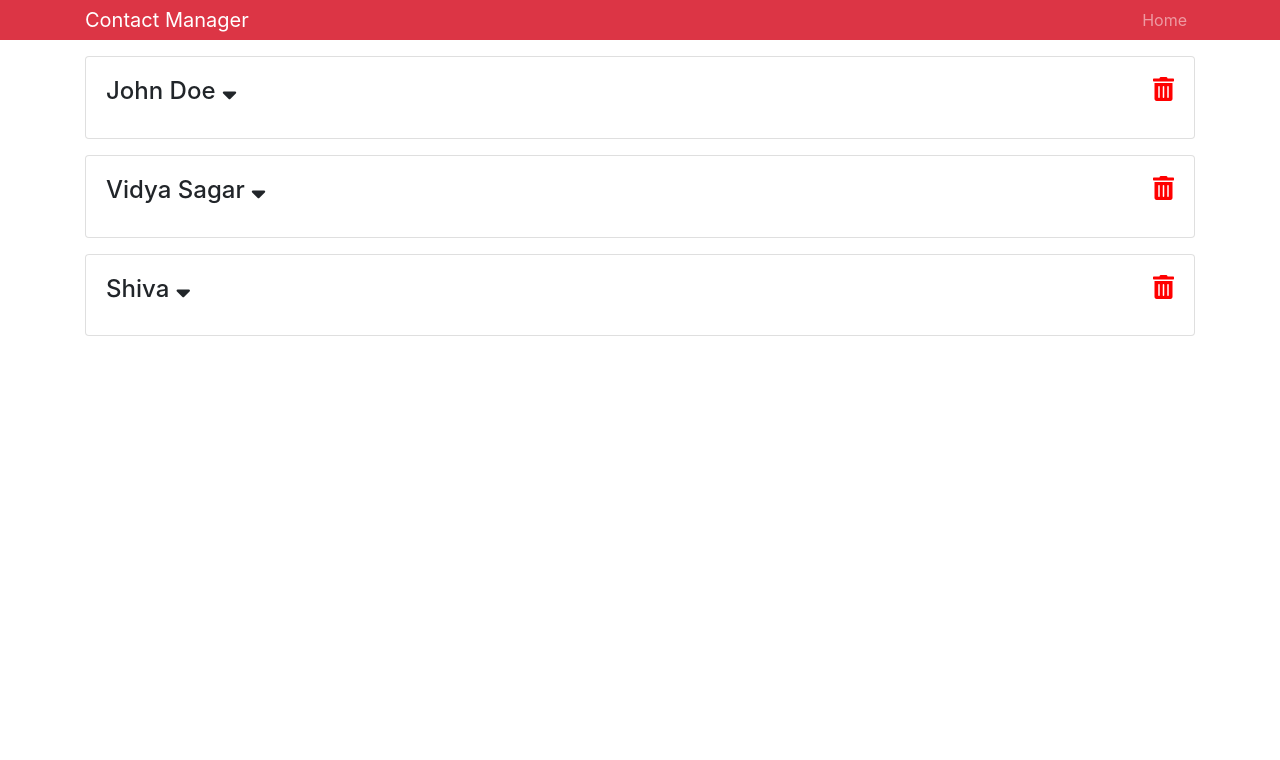
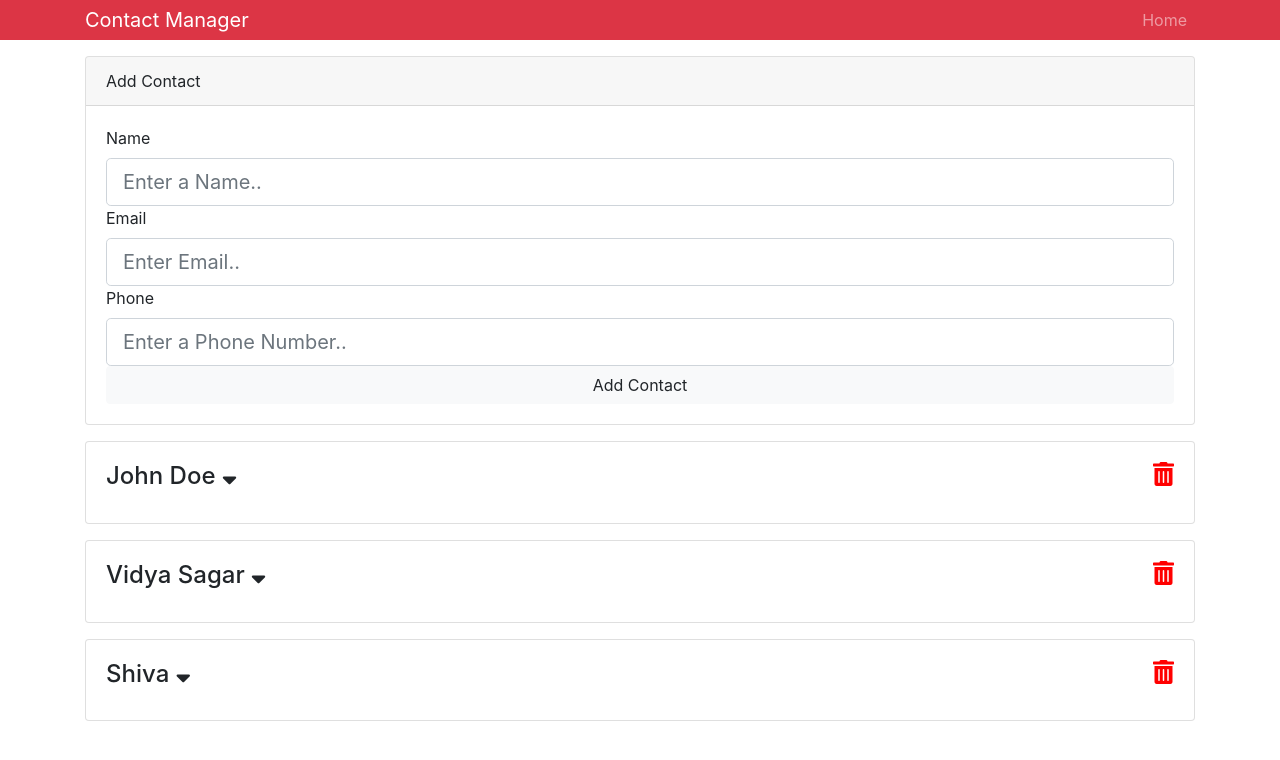
Before and after one commit to sagar949/react-contactmanager, a React (Create React App) app: page / in a window 1280 px wide. Shown: the top 760 px of the page. Built offline with nearby package versions, Linux system fonts and the light colour scheme.

Commit message:
added form to add contacts

```diff
--- a/src/App.js
+++ b/src/App.js
@@ -1,6 +1,8 @@
 import React, { Component } from 'react';
-import Contacts from './components/Contacts';
-import Header from './components/Header';
+import Contacts from './components/contacts/Contacts';
+import Header from './components/layout/Header';
+import AddContact from './components/contacts/AddContact';
+
 import { Provider } from './context';
 
 import 'bootstrap/dist/css/bootstrap.min.css';
@@ -12,6 +14,7 @@
         <div className="App">
           <Header branding="Contact Manager" />
           <div className="container">
+            <AddContact />
             <Contacts />
           </div>
         </div>
--- /dev/null
+++ b/src/components/contacts/AddContact.js
@@ -0,0 +1,55 @@
+import React, { Component } from 'react';
+
+export default class AddContact extends Component {
+  state = {
+    name: '',
+    email: '',
+    phone: ''
+  };
+  render() {
+    const { name, email, phone } = this.state;
+    return (
+      <div className="card mb-3">
+        <div className="card-header">Add Contact</div>
+        <div className="card-body">
+          <form>
+            <div className="from-group">
+              <label htmlFor="name">Name</label>
+              <input
+                type="text"
+                className="form-control form-control-lg"
+                placeholder="Enter a Name.."
+                value={name}
+              />
+            </div>
+            <div className="from-group">
+              <label htmlFor="email">Email</label>
+              <input
+                type="email"
+                name="email"
+                className="form-control form-control-lg"
+                placeholder="Enter Email.."
+                value={email}
+              />
+            </div>
+            <div className="from-group">
+              <label htmlFor="phone">Phone</label>
+              <input
+                type="text"
+                name="phone"
+                className="form-control form-control-lg"
+                placeholder="Enter a Phone Number.."
+                value={phone}
+              />
+            </div>
+            <input
+              type="submit"
+              value="Add Contact"
+              className="btn btn-light btn-block"
+            />
+          </form>
+        </div>
+      </div>
+    );
+  }
+}
--- a/src/components/Contact.js
+++ b/src/components/contacts/Contact.js
@@ -1,6 +1,6 @@
 import React, { Component } from 'react';
 import PropTypes from 'prop-types';
-import { Consumer } from '../context';
+import { Consumer } from '../../context';
 
 export default class Contact extends Component {
   static propTypes = {
--- a/src/components/Contacts.js
+++ b/src/components/contacts/Contacts.js
@@ -1,6 +1,6 @@
 import React, { Component } from 'react';
 import Contact from './Contact';
-import { Consumer } from '../context';
+import { Consumer } from '../../context';
 
 export default class Contacts extends Component {
   deleteContact = id => {
```
Also changed, not shown: src/components/layout/Header.js (renamed from src/components/Header.js).
